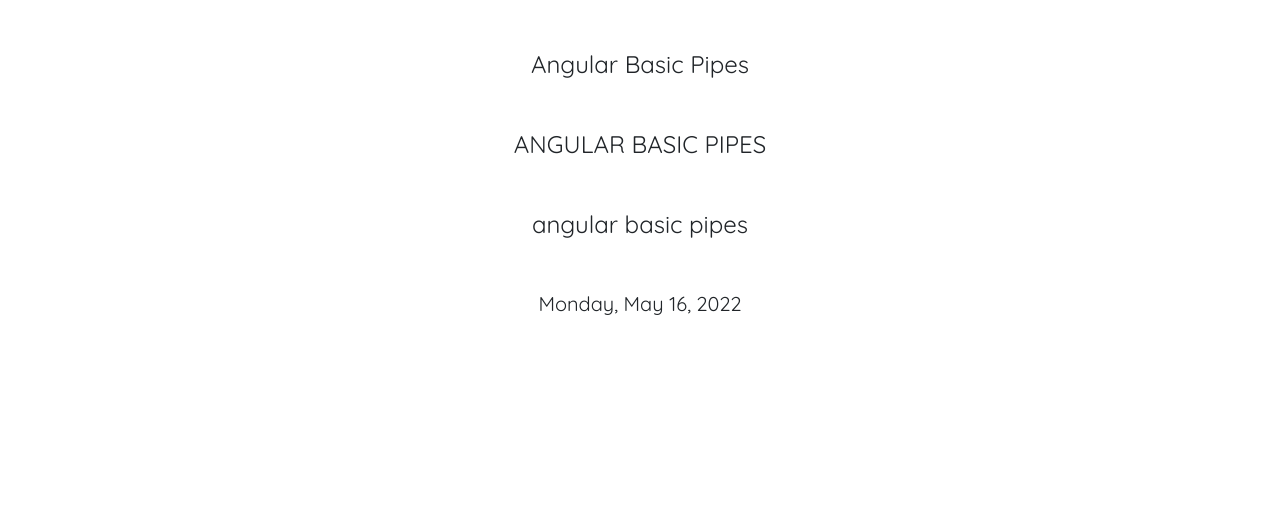
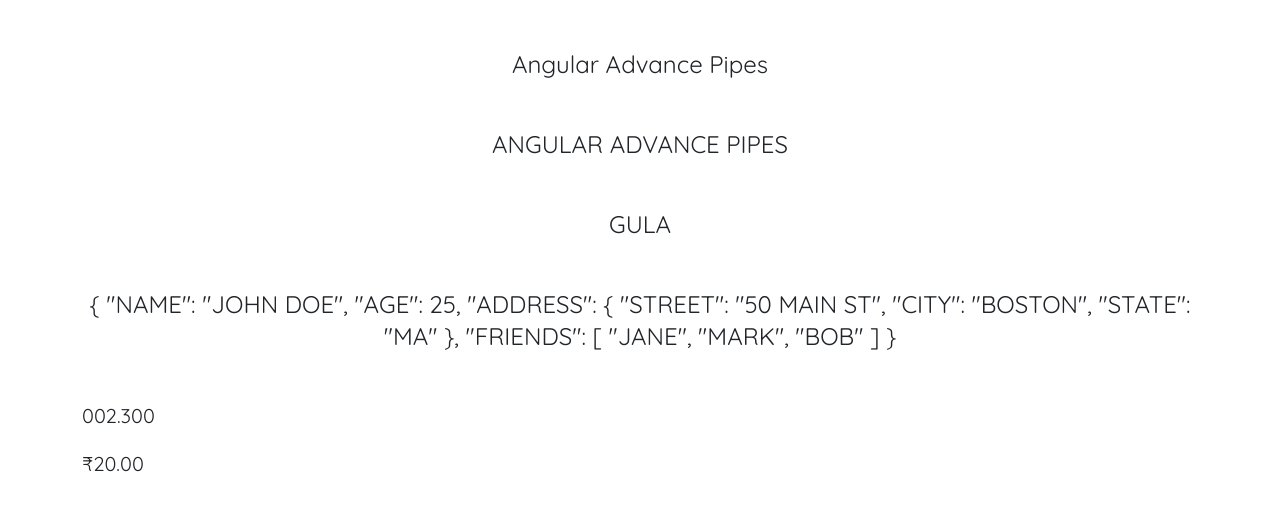
Before and after one commit to Kashyap2424/ANGULAR-TUTORIAL-CODE-STEP-BY-STEP, an Angular app: page / in a window 1280 px wide. Shown: the top 510 px of the page. Built offline with nearby package versions, Linux system fonts and the light colour scheme.

Commit message:
Learn advance in pipes of angular

```diff
--- a/src/app/app.component.html
+++ b/src/app/app.component.html
@@ -1,7 +1,11 @@
 <div class="container">
   <h1 class="text-center my-5">{{ title }}</h1>
   <h1 class="text-center my-5">{{ title | uppercase }}</h1>
-  <h1 class="text-center my-5">{{ convertToUpperCase(title) }}</h1>
+  <h1 class="text-center my-5">{{ title | slice : 2 : 6 | uppercase}}</h1>
 
-  <h2 class="text-center my-5">{{ today | date : "fullDate"}}</h2>
+  <h1 class="text-center my-5">{{ user | json |uppercase }}</h1>
+
+  <h2>{{2.3 | number : '3.3-5'}}</h2>
+
+  <h2>{{ 20 | currency : 'INR' }}</h2>
 </div>
--- a/src/app/app.component.ts
+++ b/src/app/app.component.ts
@@ -6,11 +6,16 @@
   styleUrls: ['./app.component.css'],
 })
 export class AppComponent {
-  title = 'Angular Basic Pipes';
+  title = 'Angular Advance Pipes';
 
-  today = new Date();
-
-  convertToUpperCase(value: string) {
-    return value.toLowerCase();
-  }
+  user = {
+    name: 'John Doe',
+    age: 25,
+    address: {
+      street: '50 Main St',
+      city: 'Boston',
+      state: 'MA',
+    },
+    friends: ['Jane', 'Mark', 'Bob'],
+  };
 }
```
